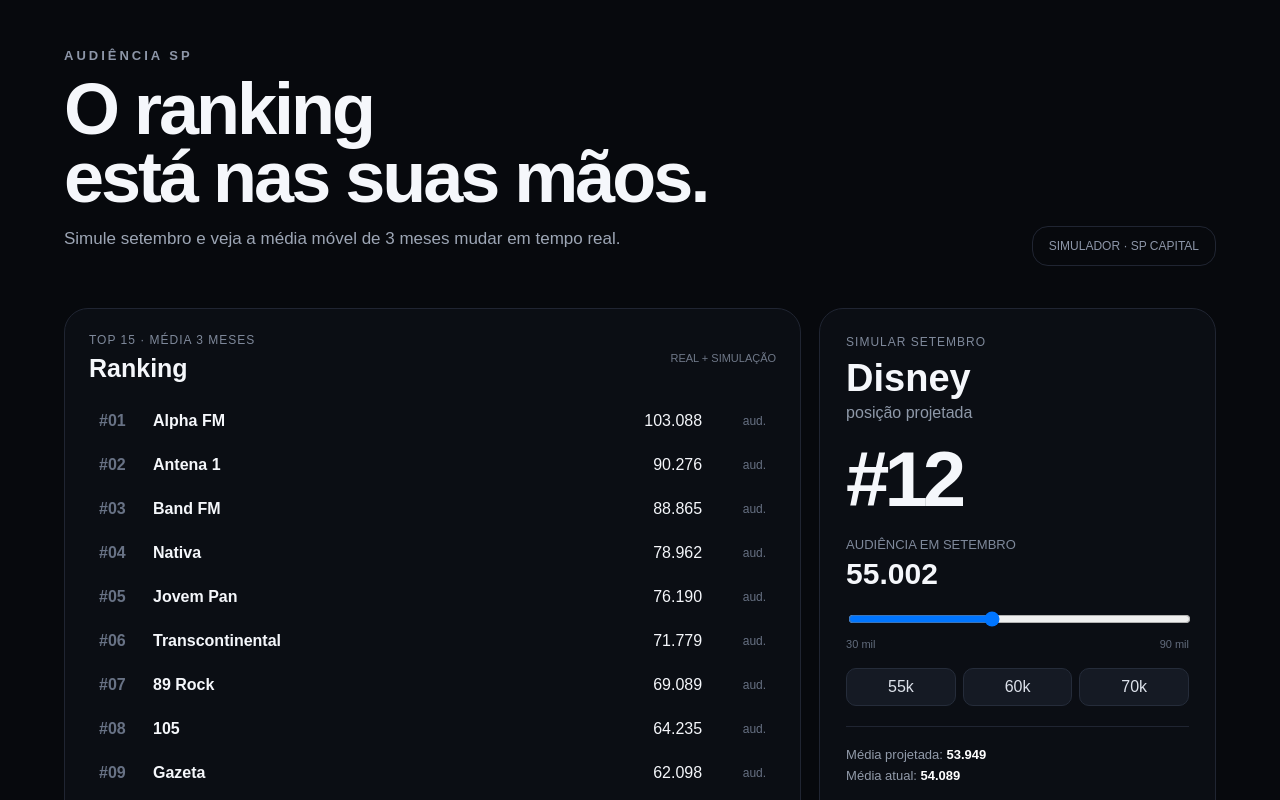
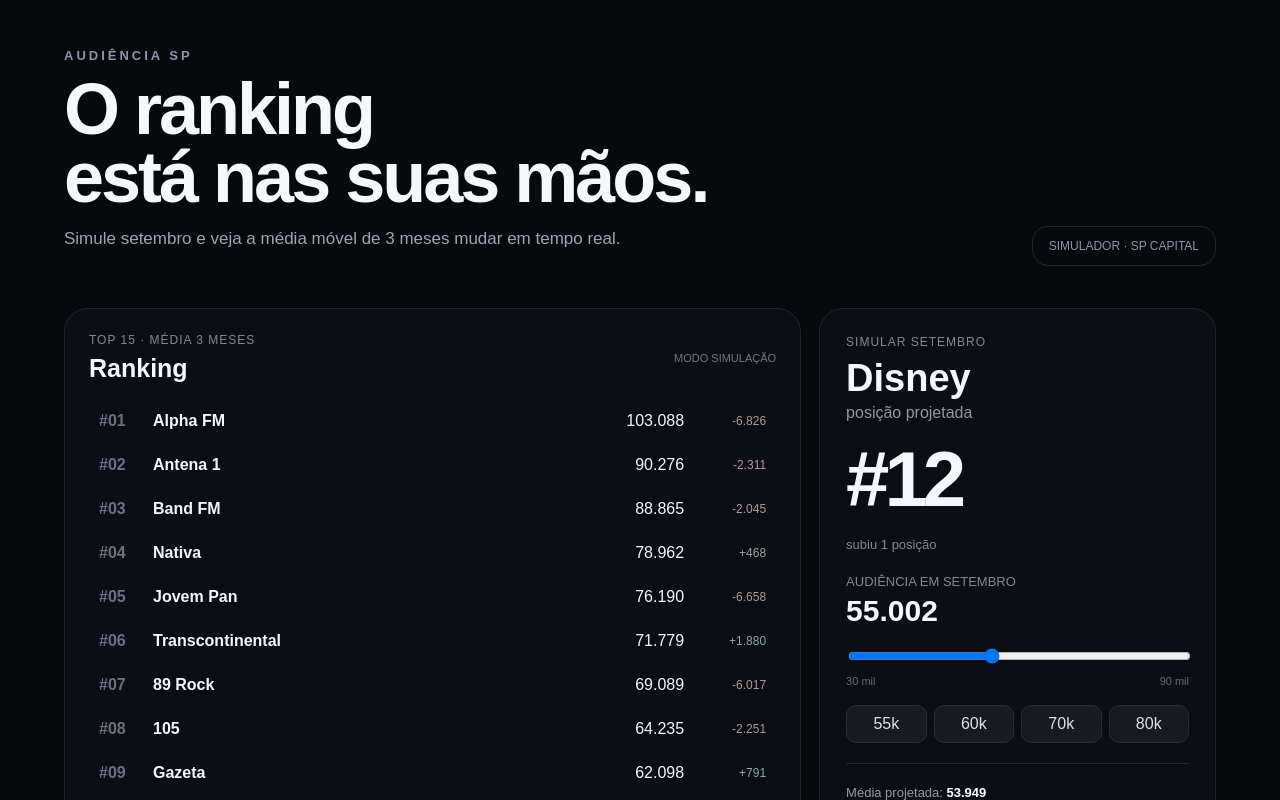
Before and after one commit to contatomultihits-studio/simulador-audiencia-sp, a Next.js app: page / in a window 1280 px wide. Shown: the top 800 px of the page. Built offline with nearby package versions, Linux system fonts and the light colour scheme.

Commit message:
feat: improve simulation feedback

```diff
--- a/app/page.tsx
+++ b/app/page.tsx
@@ -1,98 +1,97 @@
 "use client";
 
 import { useMemo, useState } from "react";
+import { demoRadios } from "../lib/demo-data";
+import { calculateRanking } from "../lib/ranking";
 
-type Radio = {
-  radio: string;
-  jun: number;
-  jul: number;
-  ago: number;
-};
-
-const radios: Radio[] = [
-  { radio:"Alpha FM", jun:120152, jul:109915, ago:99675 },
-  { radio:"Antena 1", jun:96518, jul:91659, ago:89584 },
-  { radio:"Band FM", jun:93431, jul:92000, ago:87297 },
-  { radio:"Jovem Pan", jun:94555, jul:79405, ago:74582 },
-  { radio:"Nativa", jun:77908, jul:78259, ago:79313 },
-  { radio:"89 Rock", jun:83684, jul:76000, ago:65634 },
-  { radio:"Transcontinental", jun:66779, jul:70500, ago:72419 },
-  { radio:"105", jun:58881, jul:88450, ago:52127 },
-  { radio:"Gazeta", jun:62234, jul:57080, ago:64607 },
-  { radio:"Mix", jun:60577, jul:57625, ago:59458 },
-  { radio:"Metropolitana", jun:59243, jul:51878, ago:65496 },
-  { radio:"Kiss", jun:65031, jul:59532, ago:47083 },
-  { radio:"Disney", jun:55421, jul:51844, ago:55002 },
-  { radio:"BandNews", jun:43988, jul:47968, ago:42669 },
-  { radio:"Energia 97", jun:38736, jul:40996, ago:40996 }
-];
-
-const fmt = (n:number) => new Intl.NumberFormat("pt-BR").format(Math.round(n));
+const fmt = (n: number) => new Intl.NumberFormat("pt-BR").format(Math.round(n));
 
 export default function Home() {
   const [selected, setSelected] = useState("Disney");
   const [september, setSeptember] = useState(55002);
-
-  const ranking = useMemo(() => {
-    return radios.map(r => ({
-      ...r,
-      media: (r.jul + r.ago + (r.radio === selected ? september : r.ago)) / 3
-    })).sort((a,b)=>b.media-a.media);
-  }, [selected,september]);
-
-  const selectedData = ranking.find(r=>r.radio===selected)!;
-  const pos = ranking.findIndex(r=>r.radio===selected)+1;
-  const previousMedia = (selectedData.jun+selectedData.jul+selectedData.ago)/3;
+  const ranking = useMemo(() => calculateRanking(demoRadios, selected, september), [selected, september]);
+  const selectedData = ranking.find((r) => r.radio === selected)!;
+  const position = ranking.findIndex((r) => r.radio === selected) + 1;
+  const currentMedia = (selectedData.jun + selectedData.jul + selectedData.ago) / 3;
+  const previousPosition = [...demoRadios]
+    .sort((a, b) => (b.jun + b.jul + b.ago) - (a.jun + a.jul + a.ago))
+    .findIndex((r) => r.radio === selected) + 1;
+  const positionChange = previousPosition - position;
+  const positionText = positionChange === 0
+    ? "mesma posição"
+    : positionChange > 0
+      ? "subiu " + positionChange + " posição" + (positionChange > 1 ? "ões" : "")
+      : "caiu " + Math.abs(positionChange) + " posição" + (Math.abs(positionChange) > 1 ? "ões" : "");
 
   return (
-    <main style={{maxWidth:1200,margin:"0 auto",padding:"48px 24px 80px"}}>
-      <div style={{display:"flex",justifyContent:"space-between",alignItems:"end",gap:24,marginBottom:42}}>
+    <main style={{ maxWidth: 1200, margin: "0 auto", padding: "48px 24px 80px" }}>
+      <div style={{ display: "flex", justifyContent: "space-between", alignItems: "end", gap: 24, marginBottom: 42 }}>
         <div>
-          <div style={{fontSize:13,letterSpacing:3,color:"#8d96a8",fontWeight:700}}>AUDIÊNCIA SP</div>
-          <h1 style={{fontSize:"clamp(38px,6vw,72px)",lineHeight:.95,margin:"12px 0",letterSpacing:-3}}>O ranking<br/>está nas suas mãos.</h1>
-          <p style={{color:"#9da6b5",fontSize:17,maxWidth:650}}>Simule setembro e veja a média móvel de 3 meses mudar em tempo real.</p>
+          <div style={{ fontSize: 13, letterSpacing: 3, color: "#8d96a8", fontWeight: 700 }}>AUDIÊNCIA SP</div>
+          <h1 style={{ fontSize: "clamp(38px,6vw,72px)", lineHeight: .95, margin: "12px 0", letterSpacing: -3 }}>
+            O ranking<br />está nas suas mãos.
+          </h1>
+          <p style={{ color: "#9da6b5", fontSize: 17, maxWidth: 650 }}>
+            Simule setembro e veja a média móvel de 3 meses mudar em tempo real.
+          </p>
         </div>
-        <div style={{border:"1px solid #202532",borderRadius:16,padding:"12px 16px",color:"#8d96a8",fontSize:12}}>SIMULADOR · SP CAPITAL</div>
+        <div style={{ border: "1px solid #202532", borderRadius: 16, padding: "12px 16px", color: "#8d96a8", fontSize: 12 }}>
+          SIMULADOR · SP CAPITAL
+        </div>
       </div>
 
-      <section style={{display:"grid",gridTemplateColumns:"1.3fr .7fr",gap:18,marginBottom:22}}>
-        <div style={{border:"1px solid #202532",borderRadius:24,padding:24,background:"#0b0e14"}}>
-          <div style={{display:"flex",justifyContent:"space-between",alignItems:"center",marginBottom:16}}>
-            <div><div style={{fontSize:12,color:"#7f899b",letterSpacing:1}}>TOP 15 · MÉDIA 3 MESES</div><h2 style={{margin:"7px 0 0",fontSize:25}}>Ranking</h2></div>
-            <div style={{fontSize:11,color:"#6f7888"}}>REAL + SIMULAÇÃO</div>
+      <section style={{ display: "grid", gridTemplateColumns: "1.3fr .7fr", gap: 18, marginBottom: 22 }}>
+        <div style={{ border: "1px solid #202532", borderRadius: 24, padding: 24, background: "#0b0e14" }}>
+          <div style={{ display: "flex", justifyContent: "space-between", alignItems: "center", marginBottom: 16 }}>
+            <div>
+              <div style={{ fontSize: 12, color: "#7f899b", letterSpacing: 1 }}>TOP 15 · MÉDIA 3 MESES</div>
+              <h2 style={{ margin: "7px 0 0", fontSize: 25 }}>Ranking</h2>
+            </div>
+            <div style={{ fontSize: 11, color: "#6f7888" }}>MODO SIMULAÇÃO</div>
           </div>
-          <div>
-            {ranking.map((r,i)=>(
-              <button key={r.radio} onClick={()=>{setSelected(r.radio);setSeptember(r.ago)}} style={{width:"100%",display:"grid",gridTemplateColumns:"42px 1fr 130px 52px",alignItems:"center",gap:12,padding:"13px 10px",background:r.radio===selected?"#121722":"transparent",color:"#f5f7fb",border:"0",borderRadius:12,textAlign:"left",cursor:"pointer"}}>
-                <span style={{color:"#687285",fontWeight:700}}>#{String(i+1).padStart(2,"0")}</span>
-                <span style={{fontWeight:700}}>{r.radio}</span>
-                <span style={{textAlign:"right",fontVariantNumeric:"tabular-nums"}}>{fmt(r.media)}</span>
-                <span style={{textAlign:"right",color:"#667082",fontSize:12}}>aud.</span>
-              </button>
+
+          {ranking.map((r, i) => (
+            <button key={r.radio} onClick={() => { setSelected(r.radio); setSeptember(r.ago); }}
+              style={{ width: "100%", display: "grid", gridTemplateColumns: "42px 1fr 130px 70px", alignItems: "center", gap: 12, padding: "13px 10px", background: r.radio === selected ? "#121722" : "transparent", color: "#f5f7fb", border: 0, borderRadius: 12, textAlign: "left", cursor: "pointer" }}>
+              <span style={{ color: "#687285", fontWeight: 700 }}>#{String(i + 1).padStart(2, "0")}</span>
+              <span style={{ fontWeight: 700 }}>{r.radio}</span>
+              <span style={{ textAlign: "right", fontVariantNumeric: "tabular-nums" }}>{fmt(r.media)}</span>
+              <span style={{ textAlign: "right", color: r.change >= 0 ? "#8fa99a" : "#b59a9a", fontSize: 12 }}>
+                {r.change >= 0 ? "+" : ""}{fmt(r.change)}
+              </span>
+            </button>
+          ))}
+        </div>
+
+        <div style={{ border: "1px solid #202532", borderRadius: 24, padding: 26, background: "#0b0e14" }}>
+          <div style={{ fontSize: 12, color: "#7f899b", letterSpacing: 1 }}>SIMULAR SETEMBRO</div>
+          <h2 style={{ fontSize: 38, margin: "8px 0 4px" }}>{selected}</h2>
+          <div style={{ color: "#8e98a8" }}>posição projetada</div>
+          <div style={{ fontSize: 78, fontWeight: 800, letterSpacing: -5, margin: "12px 0" }}>#{String(position).padStart(2, "0")}</div>
+          <div style={{ fontSize: 13, color: "#7f899b" }}>{positionText}</div>
+
+          <div style={{ fontSize: 13, color: "#7f899b", marginTop: 22 }}>AUDIÊNCIA EM SETEMBRO</div>
+          <div style={{ fontSize: 30, fontWeight: 800, margin: "5px 0 18px" }}>{fmt(september)}</div>
+          <input aria-label="Audiência simulada de setembro" type="range" min="30000" max="90000" step="1000" value={september} onChange={(e) => setSeptember(Number(e.target.value))} style={{ width: "100%" }} />
+          <div style={{ display: "flex", justifyContent: "space-between", fontSize: 11, color: "#626c7d", marginTop: 7 }}><span>30 mil</span><span>90 mil</span></div>
+
+          <div style={{ display: "grid", gridTemplateColumns: "repeat(4,1fr)", gap: 7, marginTop: 18 }}>
+            {[55000, 60000, 70000, 80000].map((v) => (
+              <button key={v} onClick={() => setSeptember(v)} style={{ background: "#151a24", color: "#dce1ea", border: "1px solid #252c3a", borderRadius: 10, padding: "9px 4px", cursor: "pointer" }}>{v / 1000}k</button>
             ))}
           </div>
-        </div>
 
-        <div style={{border:"1px solid #202532",borderRadius:24,padding:26,background:"#0b0e14"}}>
-          <div style={{fontSize:12,color:"#7f899b",letterSpacing:1}}>SIMULAR SETEMBRO</div>
-          <h2 style={{fontSize:38,margin:"8px 0 4px"}}>{selected}</h2>
-          <div style={{color:"#8e98a8"}}>posição projetada</div>
-          <div style={{fontSize:78,fontWeight:800,letterSpacing:-5,margin:"12px 0"}}>#{String(pos).padStart(2,"0")}</div>
-          <div style={{fontSize:13,color:"#7f899b"}}>AUDIÊNCIA EM SETEMBRO</div>
-          <div style={{fontSize:30,fontWeight:800,margin:"5px 0 18px"}}>{fmt(september)}</div>
-          <input type="range" min="30000" max="90000" step="1000" value={september} onChange={e=>setSeptember(Number(e.target.value))} style={{width:"100%"}}/>
-          <div style={{display:"flex",justifyContent:"space-between",fontSize:11,color:"#626c7d",marginTop:7}}><span>30 mil</span><span>90 mil</span></div>
-          <div style={{display:"grid",gridTemplateColumns:"repeat(3,1fr)",gap:7,marginTop:18}}>
-            {[55000,60000,70000].map(v=><button key={v} onClick={()=>setSeptember(v)} style={{background:"#151a24",color:"#dce1ea",border:"1px solid #252c3a",borderRadius:10,padding:"9px 4px",cursor:"pointer"}}>{v/1000}k</button>)}
-          </div>
-          <div style={{marginTop:20,paddingTop:18,borderTop:"1px solid #202532",color:"#929baa",fontSize:13,lineHeight:1.6}}>
-            Média projetada: <b style={{color:"#fff"}}>{fmt(selectedData.media)}</b><br/>
-            Média atual: <b style={{color:"#fff"}}>{fmt(previousMedia)}</b>
+          <div style={{ marginTop: 20, paddingTop: 18, borderTop: "1px solid #202532", color: "#929baa", fontSize: 13, lineHeight: 1.7 }}>
+            Média projetada: <b style={{ color: "#fff" }}>{fmt(selectedData.media)}</b><br />
+            Média atual: <b style={{ color: "#fff" }}>{fmt(currentMedia)}</b><br />
+            Variação da média: <b style={{ color: "#fff" }}>{selectedData.change >= 0 ? "+" : ""}{fmt(selectedData.change)}</b>
           </div>
         </div>
       </section>
 
-      <div style={{color:"#5f697a",fontSize:12}}>Dados oficiais entram pelo Supabase. Esta tela é a primeira camada do simulador; a simulação não altera os dados oficiais.</div>
+      <div style={{ color: "#5f697a", fontSize: 12 }}>
+        Os números exibidos nesta etapa são uma base de demonstração. Os dados oficiais serão carregados do Supabase e ficarão separados das simulações.
+      </div>
     </main>
   );
 }
```
